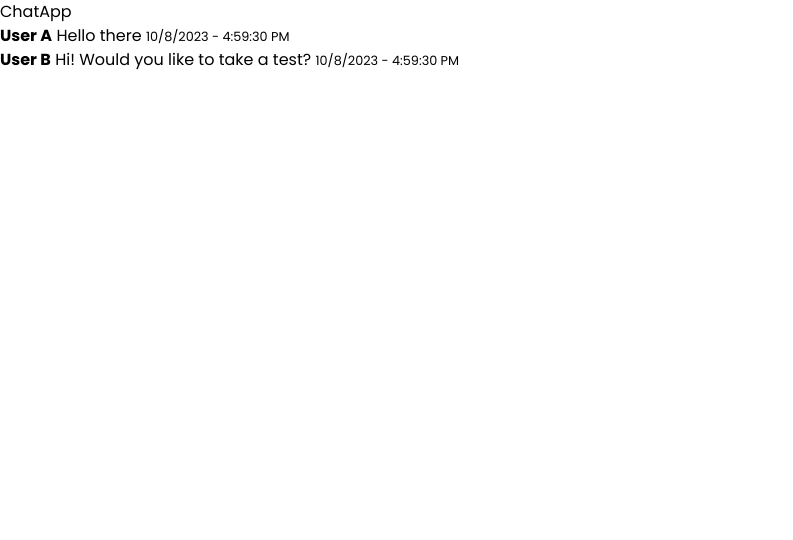
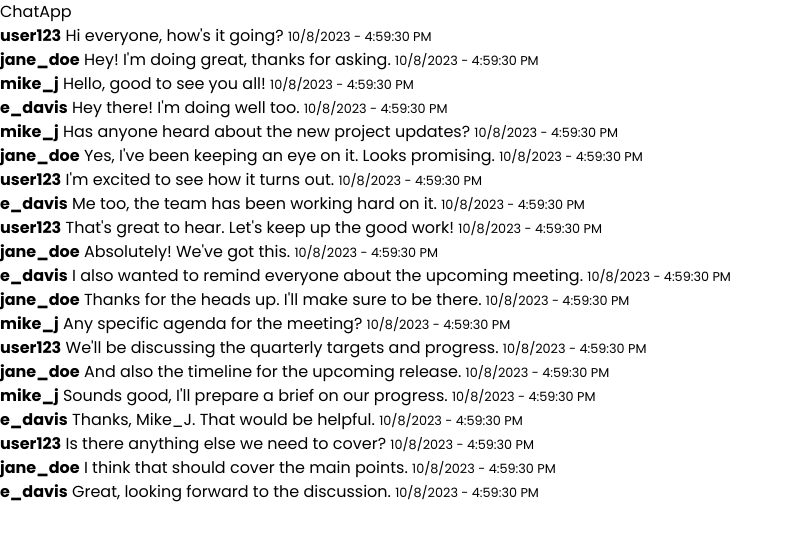
Before and after one commit to eduardogmisiuk/svelte, a SvelteKit app in the folder chatapp/chatapp-front/: page / in a window 1280 px wide. Shown: the top 540 px of the page, without its empty margins (0-793 px from the left). Built offline with nearby package versions, Linux system fonts and the light colour scheme.

Commit message:
[chatapp] Add more mocked messages

```diff
--- a/chatapp/chatapp-front/src/routes/+layout.js
+++ b/chatapp/chatapp-front/src/routes/+layout.js
@@ -1,3 +1,3 @@
 export function load() {
-	return { user: 'User B' };
+	return { user: 'mike_j' };
 }
--- a/chatapp/chatapp-front/src/stores.js
+++ b/chatapp/chatapp-front/src/stores.js
@@ -2,11 +2,29 @@
 import Message from './models/Message.js';
 
 function createMessagesStore() {
-	let id = 3;
 	let messages = [
-		new Message({ id: 1, sender: 'User A', text: 'Hello there' }),
-		new Message({ id: 2, sender: 'User B', text: 'Hi! Would you like to take a test?' })
+		new Message({ id: 1, sender: 'user123', text: 'Hi everyone, how\'s it going?' }),
+		new Message({ id: 2, sender: 'jane_doe', text: 'Hey! I\'m doing great, thanks for asking.' }),
+		new Message({ id: 3, sender: 'mike_j', text: 'Hello, good to see you all!' }),
+		new Message({ id: 4, sender: 'e_davis', text: 'Hey there! I\'m doing well too.' }),
+		new Message({ id: 5, sender: 'mike_j', text: 'Has anyone heard about the new project updates?' }),
+		new Message({ id: 6, sender: 'jane_doe', text: 'Yes, I\'ve been keeping an eye on it. Looks promising.' }),
+		new Message({ id: 7, sender: 'user123', text: 'I\'m excited to see how it turns out.' }),
+		new Message({ id: 8, sender: 'e_davis', text: 'Me too, the team has been working hard on it.' }),
+		new Message({ id: 9, sender: 'user123', text: 'That\'s great to hear. Let\'s keep up the good work!' }),
+		new Message({ id: 10, sender: 'jane_doe', text: 'Absolutely! We\'ve got this.' }),
+		new Message({ id: 11, sender: 'e_davis', text: 'I also wanted to remind everyone about the upcoming meeting.' }),
+		new Message({ id: 12, sender: 'jane_doe', text: 'Thanks for the heads up. I\'ll make sure to be there.' }),
+		new Message({ id: 13, sender: 'mike_j', text: 'Any specific agenda for the meeting?' }),
+		new Message({ id: 14, sender: 'user123', text: 'We\'ll be discussing the quarterly targets and progress.' }),
+		new Message({ id: 15, sender: 'jane_doe', text: 'And also the timeline for the upcoming release.' }),
+		new Message({ id: 16, sender: 'mike_j', text: 'Sounds good, I\'ll prepare a brief on our progress.' }),
+		new Message({ id: 17, sender: 'e_davis', text: 'Thanks, Mike_J. That would be helpful.' }),
+		new Message({ id: 18, sender: 'user123', text: 'Is there anything else we need to cover?' }),
+		new Message({ id: 19, sender: 'jane_doe', text: 'I think that should cover the main points.' }),
+		new Message({ id: 20, sender: 'e_davis', text: 'Great, looking forward to the discussion.' })
 	];
+	let id = messages.length + 1;
 
 	const { subscribe, update } = writable(messages);
 
```
